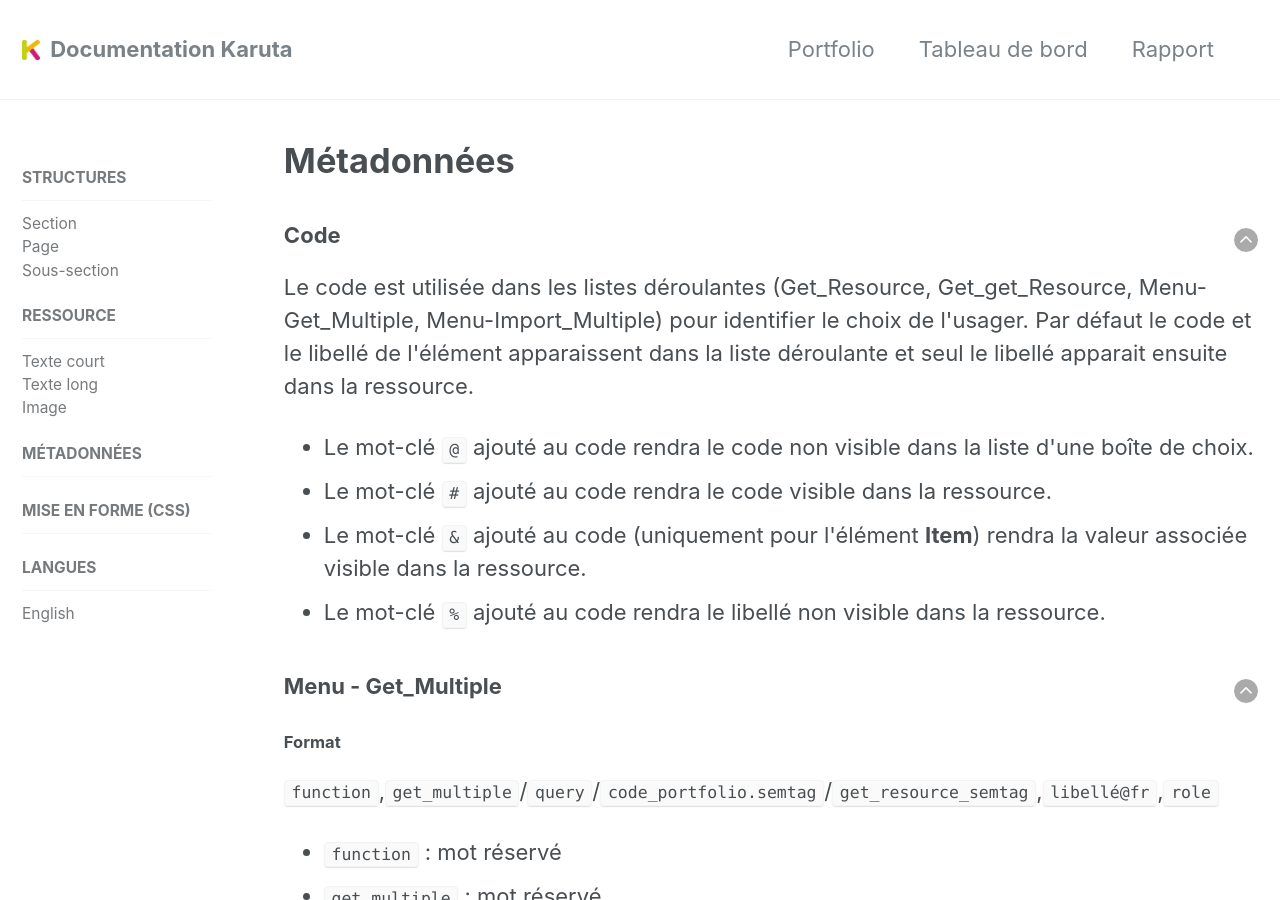
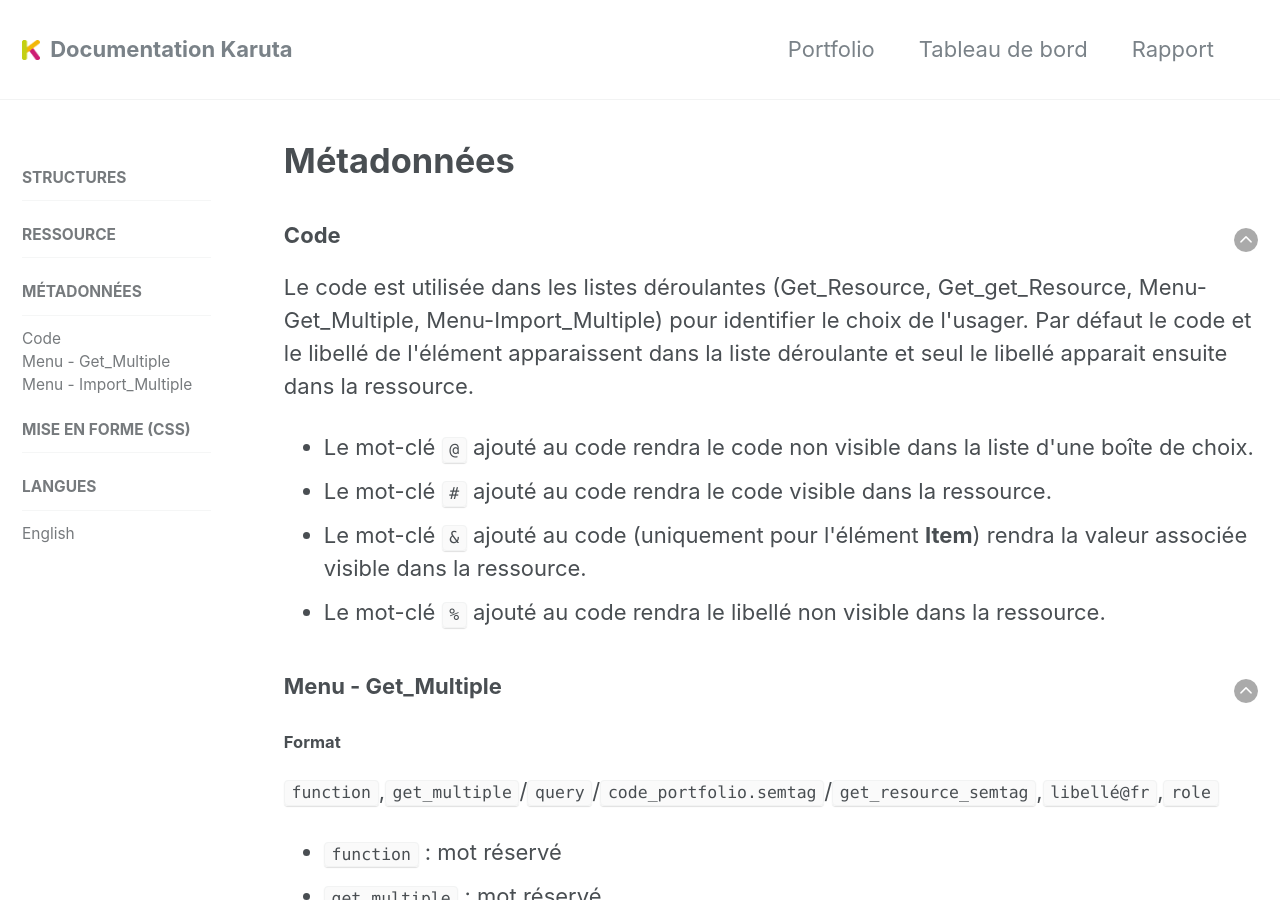
Before and after one commit to karutaproject/karuta-frontend-documentation, a Jekyll site: the page built from _pages/metadata_fr.html, in a window 1280 px wide and 900 px high. Built offline with Jekyll 4.4.1, drawn with Linux system fonts in a browser that asks for light colours; some of the changed lines change nothing that is shown.

Commit message:
organization

```diff
--- a/_data/navigation.yml
+++ b/_data/navigation.yml
@@ -90,13 +90,6 @@
 portfolio_fr:
   - title: Structures
     url: /structures_fr/
-    children:
-      - title: "Section"
-        url: /structures_fr/#asmstructure
-      - title: "Page"
-        url: /structures_fr/#asmunit
-      - title: "Sous-section"
-        url: /structures_fr/#asmunitstructure
   - title: Ressource
     url: /resources_fr/
     children:
@@ -119,13 +112,6 @@
 portfolio_en:
   - title: Structures
     url: /structures_en/
-    children:
-      - title: "Section"
-        url: /structures_en/#asmstructure
-      - title: "Page"
-        url: /structures_en/#asmunit
-      - title: "Subsection"
-        url: /structures_en/#asmunitstructure
   - title: Ressource
     url: /resources_en/
     children:
@@ -143,3 +129,135 @@
     children:
       - title: "Français"
         url: /portfolio_fr/
+
+# ====== STRUCTURES_FR =============
+structures_fr:
+  - title: Structures
+    url: /structures_fr/
+    children:
+      - title: "Section"
+        url: /structures_fr/#asmstructure
+      - title: "Page"
+        url: /structures_fr/#asmunit
+      - title: "Sous-section"
+        url: /structures_fr/#asmunitstructure
+  - title: Ressource
+    url: /resources_fr/
+  - title: Métadonnées
+    url: /metadata_fr/
+  - title: Mise en forme (CSS)
+    url: /css_fr/
+  - title: Langues
+    children:
+      - title: "English"
+        url: /structure_en/
+
+# ====== STRUCTURES_EN =============
+structures_en:
+  - title: Structures
+    url: /structures_en/
+    children:
+      - title: "Section"
+        url: /structures_fr/#asmstructure
+      - title: "Page"
+        url: /structures_fr/#asmunit
+      - title: "Subsection"
+        url: /structures_fr/#asmunitstructure
+  - title: Resources
+    url: /resources_en/
+  - title: Metadata
+    url: /metadata_en/
+  - title: CSS
+    url: /css_en/
+  - title: Langues
+    children:
+      - title: "Français"
+        url: /structure_fr/
+
+# ====== RESOURCES_FR =============
+resources_fr:
+  - title: Structures
+    url: /structures_fr/
+  - title: Ressource
+    url: /resources_fr/
+    children:
+      - title: "Texte court"
+        url: /resources_fr/#field
+      - title: "Texte long"
+        url: /resources_fr/#textfield
+      - title: "Image"
+        url: /resources_fr/#image
+  - title: Métadonnées
+    url: /metadata_fr/
+  - title: Mise en forme (CSS)
+    url: /css_fr/
+  - title: Langues
+    children:
+      - title: "English"
+        url: /resources_en/
+
+# ====== RESOURCES_EN =============
+resources_en:
+  - title: Structures
+    url: /structures_en/
+  - title: Ressource
+    url: /resources_en/
+    children:
+      - title: "Short Text"
+        url: /resources_en/#field
+      - title: "Long Text"
+        url: /resources_en/#textfield
+      - title: "Image"
+        url: /resources_en/#image
+  - title: Metadata
+    url: /metadata_en/
+  - title: CSS
+    url: /css_en/
+  - title: Langues
+    children:
+      - title: "Français"
+        url: /resources_fr/
+
+# ====== METADATA_FR =============
+metadata_fr:
+  - title: Structures
+    url: /structures_fr/
+  - title: Ressource
+    url: /resources_fr/
+  - title: Métadonnées
+    url: /metadata_fr/
+    children:
+      - title: "Code"
+        url: /metadata_fr/#code
+      - title: "Menu - Get_Multiple"
+        url: /metadata_fr/#get_multiple
+      - title: "Menu - Import_Multiple"
+        url: /metadata_fr/#import_multiple
+  - title: Mise en forme (CSS)
+    url: /css_fr/
+  - title: Langues
+    children:
+      - title: "English"
+        url: /resources_en/
+
+# ====== METADATA_EN =============
+resources_en:
+  - title: Structures
+    url: /structures_en/
+  - title: Ressource
+    url: /resources_en/
+  - title: Metadata
+    url: /metadata_en/
+    children:
+      - title: "Code"
+        url: /metadata_fr/#code
+      - title: "Menu - Get_Multiple"
+        url: /metadata_fr/#get_multiple
+      - title: "Menu - Import_Multiple"
+        url: /metadata_fr/#import_multiple
+  - title: CSS
+    url: /css_en/
+  - title: Langues
+    children:
+      - title: "Français"
+        url: /resources_fr/
--- a/_pages/metadata_fr.html
+++ b/_pages/metadata_fr.html
@@ -3,7 +3,7 @@
 permalink: /metadata_fr/
 title: "Métadonnées"
 sidebar:
- nav: "portfolio_fr"
+ nav: "metadata_fr"
 ---
 <div id='top'></div>
 
```
